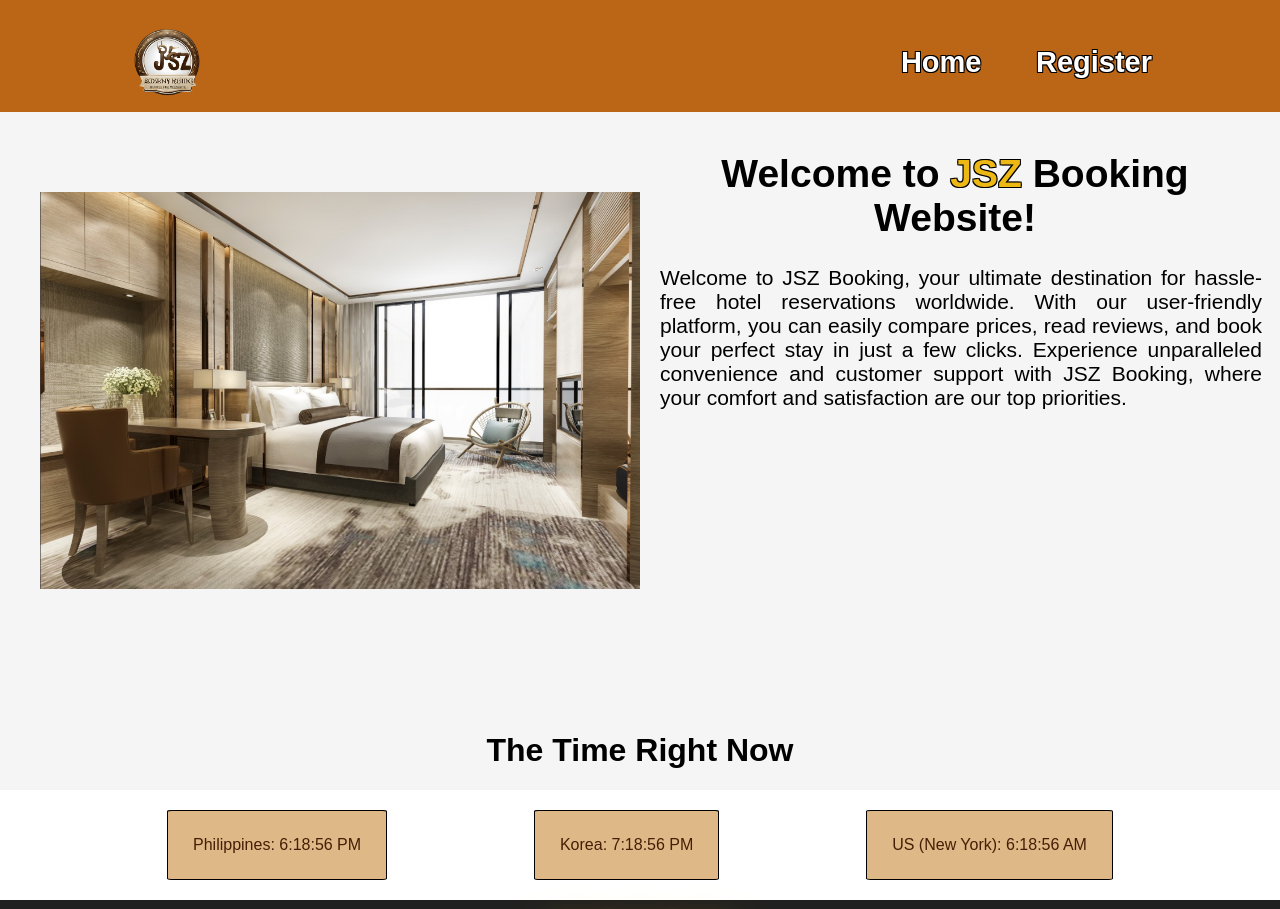
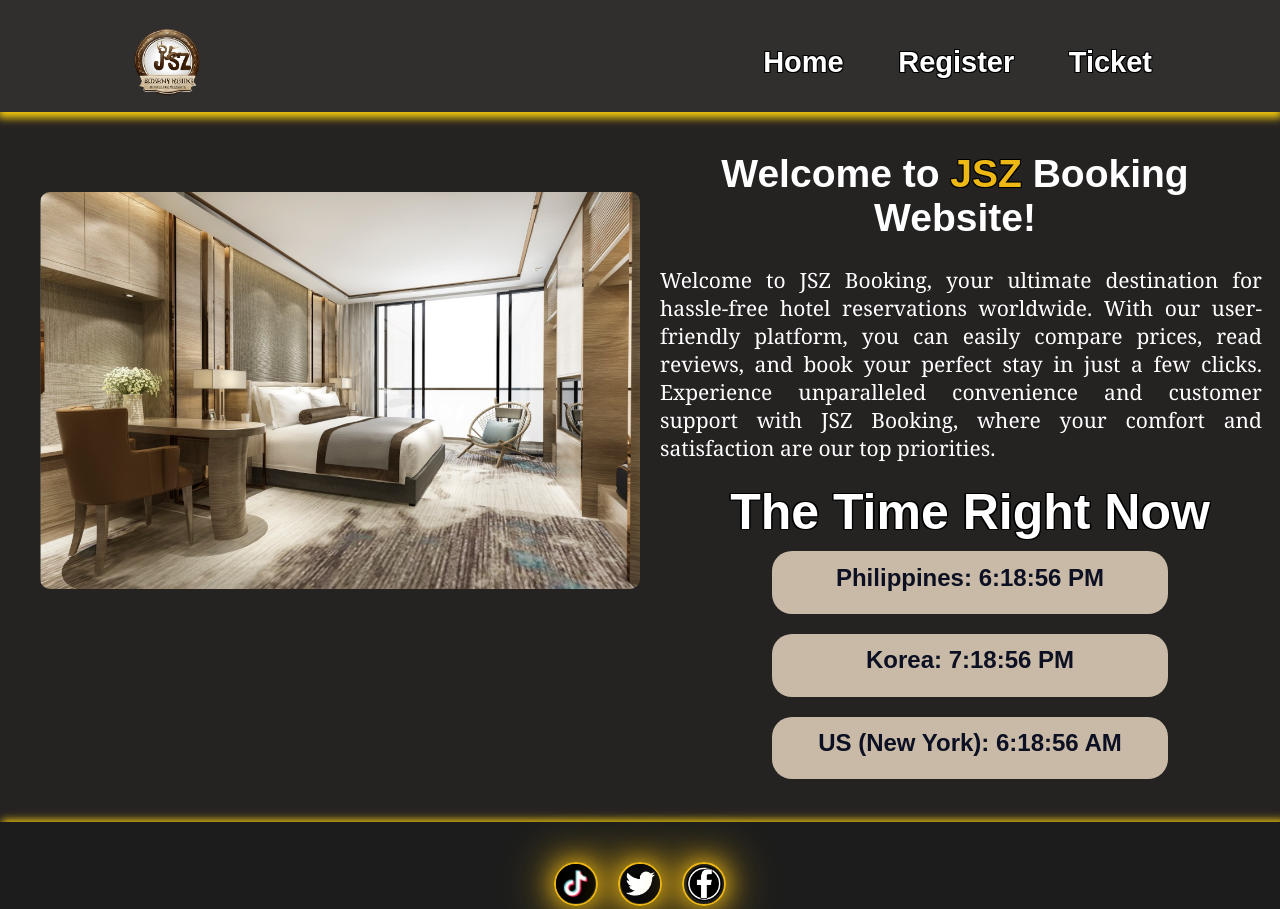
Before and after one commit to Blurf-uwu/Q4-things, a plain HTML site: page index.html in a window 1280 px wide. Shown: the top 909 px of the page. Drawn offline with Linux system fonts and the light colour scheme.

Commit message:
css fixed time

```diff
--- a/css/index.css
+++ b/css/index.css
@@ -1,22 +1,25 @@
 body {
     margin: 0;
     font-family: Arial, sans-serif;
-    background-color: #f5f5f5; /* Adding background color to the whole page */
+    background-color: #252222; /* Adding background color to the whole page */
+
 }
 
 .container {
     margin-top: -8px;
     width: 100%;
-    background-color: #bb6617;
-}.logo {
+    background-color: #312e2e;
+    box-shadow:  rgb(244, 201, 12) 0px 4px 8px 2px ;
+}
+.content h1, p{
+    color:#ffffff;
+}
+.logo {
     transition: 0.33s ease;
 }
 
 .logo:hover{
-    color:  rgb(237, 183, 20);
-    text-shadow: 25px rgb(237, 183, 20),
-                50px  rgb(237, 183, 20);
-    transform: scale(1.1);
+    transform: scale(1.2);
 }
 
 header nav{
@@ -44,10 +47,10 @@ header nav .nav-links a{
     text-decoration: none;
     font-size: 29px;
     font-weight: bold;
-    text-shadow:
-            -1px -1px 0 black,
+        text-shadow:
+                -1px -1px 0 black,
                 1px -1px 0 black,
-            -1px 1px 0 black,
+                -1px 1px 0 black,
                 1px 1px 0 black;
 }
     header nav .nav-links a::after{
@@ -69,11 +72,11 @@ width: 100%;
     width: 100%;
     margin: auto;
     margin-bottom: 300px;
+    max-height: 370px;
 }
 
 .content img {
     width: 600px;
-    height: auto;
     margin-top: 40px;
     margin-left: 40px;
     float: left;
@@ -81,56 +84,93 @@ width: 100%;
 }
 .content img  {
     transition: 0.33s ease;
+    border-radius: 10px;
 }
 
 .content img:hover{
     color:  rgb(237, 183, 20);
-    text-shadow: 25px rgb(237, 183, 20),
-                50px  rgb(237, 183, 20);
+    box-shadow:  0 0 2px 1px rgba(225, 255, 1, 0.8);
     transform: scale(1.019);
+
 }
 .content h1{
     text-align: center;
     margin-top: 40px;
     font-size:39px;
     margin-right: 30px;
+    transition: 0.3s ease;
 }
-span{
+.jsz{
     color:  rgb(237, 183, 20);
-     text-shadow:
+    text-shadow:
          -1px -1px 0 black,
           1px -1px 0 black,
          -1px 1px 0 black,
           1px 1px 0 black;
+        transition: 0.2s ease;
   }
+ .jsz:hover{
+    color:  rgb(198, 48, 25);
+    transform: translateY(10px);
+ }
 
 .content p {
     font-size: 21px;
     margin-left: 40px;
     margin-right: 18px;
     text-align:  justify;
+    font-family: Georgia;
 }
 
-#times {
+.time {
     width: 50cw;
     display: flex;
     justify-content: space-evenly;
     align-items: flex-end;
-    padding: 20px;
-    background-color: #ffffff;
+    font-size: 50px; color: white;
+            font-weight: 600;
+            transition: 0.3s ease;
+    font-style: none;
+    text-shadow:
+    -1.4px -1.4px 0 black,
+    1.4px -1.4px 0 black,
+    -1.4px 1.4px 0 black,
+    1.4px 1.4px 0 black;
+     text-align: center;
+
+}
+.time:hover{
+    color:  rgb(235, 193, 54);
+            transform: scale(1.1);
 }
 
-#timeh1 {
-    display: flex;
+
+
+.maintimecontainer{
+    display:flex;
+    flex-wrap:wrap;
     justify-content: center;
 }
+.timecontainer1{
+    border: solid 1px black;
+    background-color: rgb(201, 186, 167);
+    color: rgb(12, 16, 34);
+    padding: 2%;
+    border-radius: 20px;
+    border: 5px;
+    width: 60%;
+    text-align: center;
+    font-size: 24px;
+    margin-bottom: 20px;
+    transition: 0.3s ease;
+    font-weight: bolder;
+    height: 38px;
+}
 
-.timecontainer {
-    border: solid 1px black;
-    background-color: burlywood;
-    color: rgb(71, 30, 5);
-    padding: 2%;
-    border-radius: 2%; /* for aesthetic purposes */
+.timecontainer1:hover{
+    background-color:  rgba(24, 24, 24, 0.7);
+    box-shadow:  0 0 2px 1px rgba(255, 196, 1, 0.8);
+    color: antiquewhite;
 }
 
 .time {
@@ -139,12 +179,12 @@ span{
 }
 
 .footer{
-
+    box-shadow:  rgb(244, 201, 12) 4px 0px 8px 2px ;
     bottom: 0;
     width: 100%;
     padding: 40px 0;
     margin-top: 0px;
-    background-color: rgb(33, 32, 32);
+    background-color: rgb(28, 28, 28);
 }
 .footer .socials{
     text-align: center;
--- a/css/page2.css
+++ b/css/page2.css
@@ -37,6 +37,7 @@ header nav{
         z-index: 100;
         position: relative;
 
+
 }
     header nav .logo{
     font-size: 35px;
@@ -74,6 +75,9 @@ header nav .nav-links a:hover::after{
 .bookingForm{
     float: left;
     margin-left: 40px;
+    background-color:  rgba(255,255,255,0.7);
+    padding: 20px;
+    border-radius: 20px;
 }
 .img{
     float: left;
@@ -99,30 +103,31 @@ header nav .nav-links a:hover::after{
     }
 
     .name, .date, .time, .people, .add label{
-       color: white;
-       border-radius: 30px;
+        color: white;
         margin: 10px;
         resize: none;
         justify-content: center;
         border-bottom: 20px;
         width: 50%;
+        padding: 8px;
+        border: 1px solid #ccc;
+        border-radius: 5px;
+    }
+
+    .bookingForm .submit{
+        margin-top:10px;
+        padding: 10px;
+        background-color: #eac756;
+        color: white;
+        border: none;
+        border-radius: 5px;
+        cursor: pointer;
 
     }
-
-    .submit{
-        text-align: center;
-        width: 100px;
-        padding: 1em;
-        font-size: 12px;
-        font-weight: bold;
-        color: black;
-        border-radius: 30px;
-        margin: 10px;
-        resize: none;
-        justify-content: center;
-        border-bottom: 20px;
-        text-align: center;
-
+    .bookingForm .submit:hover{
+        background-color: #e8d28a;
+        transition: 0.2s ease;
+        box-shadow:  0 0 2px 1px rgba(255, 174, 0, 0.8);
     }
 
     .container .heading{
@@ -132,6 +137,7 @@ header nav .nav-links a:hover::after{
     text-shadow: 0 5px 10px rgba(0,0,0,.2);
     font-size: 0px;
     float:left;
+    margin-left: 20px;
 }
 
 .container .box-container{
@@ -181,7 +187,8 @@ header nav .nav-links a:hover::after{
 }
 
 .container .box-container .box:hover{
-    box-shadow: 0 10px 15px rgba(0,0,0,.3);
+    box-shadow:  0 0 2px 1px rgba(255, 174, 0, 0.8);
+    transition:0.3s ease;
     transform: scale(1.03);
 }
 
@@ -191,7 +198,7 @@ header nav .nav-links a:hover::after{
         bottom: 0;
         width: 100%;
         padding: 40px 0;
-        margin-top: 350px;
+        margin-top: 60px;
         background-color: rgb(33, 32, 32);
     }
     .footer .socials{
@@ -226,17 +233,3 @@ header nav .nav-links a:hover::after{
         font-size: 10px;
         color: aliceblue;
     }
-
-    #addons {
-        background-color: white;
-        color: black;
-    }
-    #bookingForm {
-        background-color: white;
-        padding: 3%;
-        border-radius: 5%;
-    }
-
-    #title {
-        color: whitesmoke;
-    }
--- a/index.html
+++ b/index.html
@@ -5,6 +5,7 @@
     <meta name="viewport" content="width=device-width, initial-scale=1.0">
     <title>JSZ Booking</title>
     <link rel="stylesheet" href="./css/index.css">
+    <link rel="icon" href="./img/logo.png">
 </head>
 <body>
 
@@ -16,6 +17,7 @@
                 <div class="nav-links">
                     <a href="./index.html">Home</a>
                     <a href="./htdocs/page2.html">Register</a>
+                    <a href="./htdocs/page3.html">Ticket</a>
                 </div>
             </nav>
         </header>
@@ -24,21 +26,25 @@
     <!-- PAGE DESCRIPTION -->
     <div class="content">
             <img src="./img/bg.png" alt="img" width="10px">
-            <H1>Welcome to <span>JSZ</span> Booking Website!</H1>
+            <h1>Welcome to <a class="jsz">JSZ</a> Booking Website!</h1>
             <p>
                 Welcome to JSZ Booking, your ultimate destination for hassle-free hotel reservations worldwide.
                 With our user-friendly platform, you can easily compare prices, read reviews, and book your perfect stay in just a few clicks.
                 Experience unparalleled convenience and customer support with JSZ Booking, where your comfort and satisfaction are our top priorities.
             </p>
-        </div>
+
 
         <!-- TIMES FOR TIMESZONES -->
-        <div id="timeh1"><h1>The Time Right Now</h1></div>
-        <div id="times">
-            <div class="timecontainer" id="timePh"></div>
-            <div class="timecontainer" id="timeKr"></div>
-            <div class="timecontainer" id="timeUs"></div>
+        <div class="clock">
+            <a class="time">The Time Right Now</a></div>
+            <div class="maintimecontainer">
+                <div class="timecontainer1" id="timePh"></div>
+                <div class="timecontainer1" id="timeJp"></div>
+                <div class="timecontainer1" id="timeUs"></div>
+            </div>
         </div>
+    </div>
+
 
         <!-- FOOTER -->
         <footer class="footer">
@@ -53,3 +59,4 @@
 
     <script src="./src/index.js"></script> <!-- only works when put here  -->
 </body>
+</htdocs>
--- a/src/index.js
+++ b/src/index.js
@@ -11,7 +11,7 @@ function formatTime(date) {
 }
 
 const timePh = document.querySelector('#timePh');
-const timeKr = document.querySelector('#timeKr');
+const timeKr = document.querySelector('#timeJp');
 const timeUs = document.querySelector('#timeUs');
 
 setInterval(() => { // reference: https://www.w3schools.com/jsref/met_win_setinterval.asp
```
Also changed, not shown: htdocs/page2.html (+12 -21 lines).
